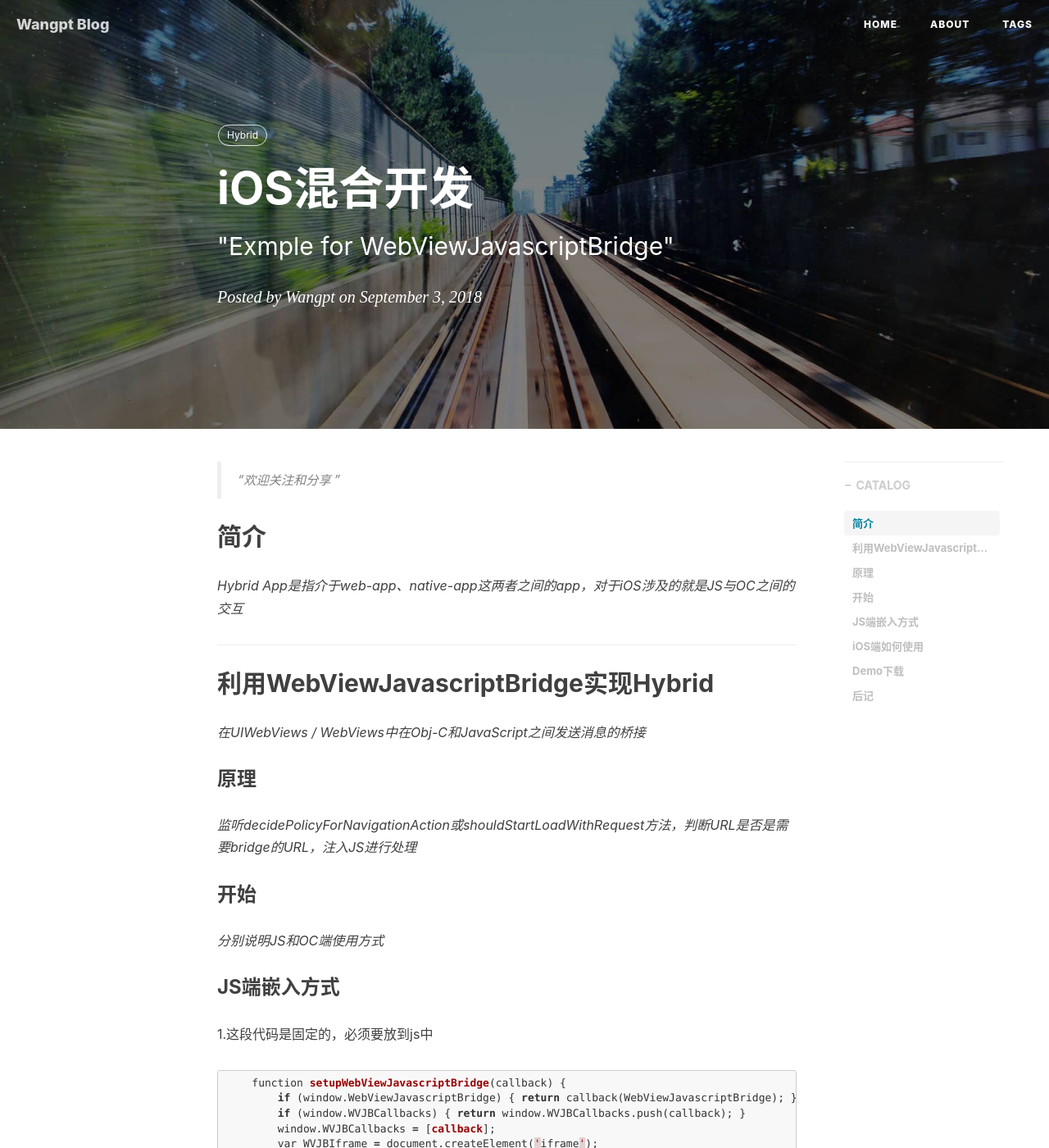
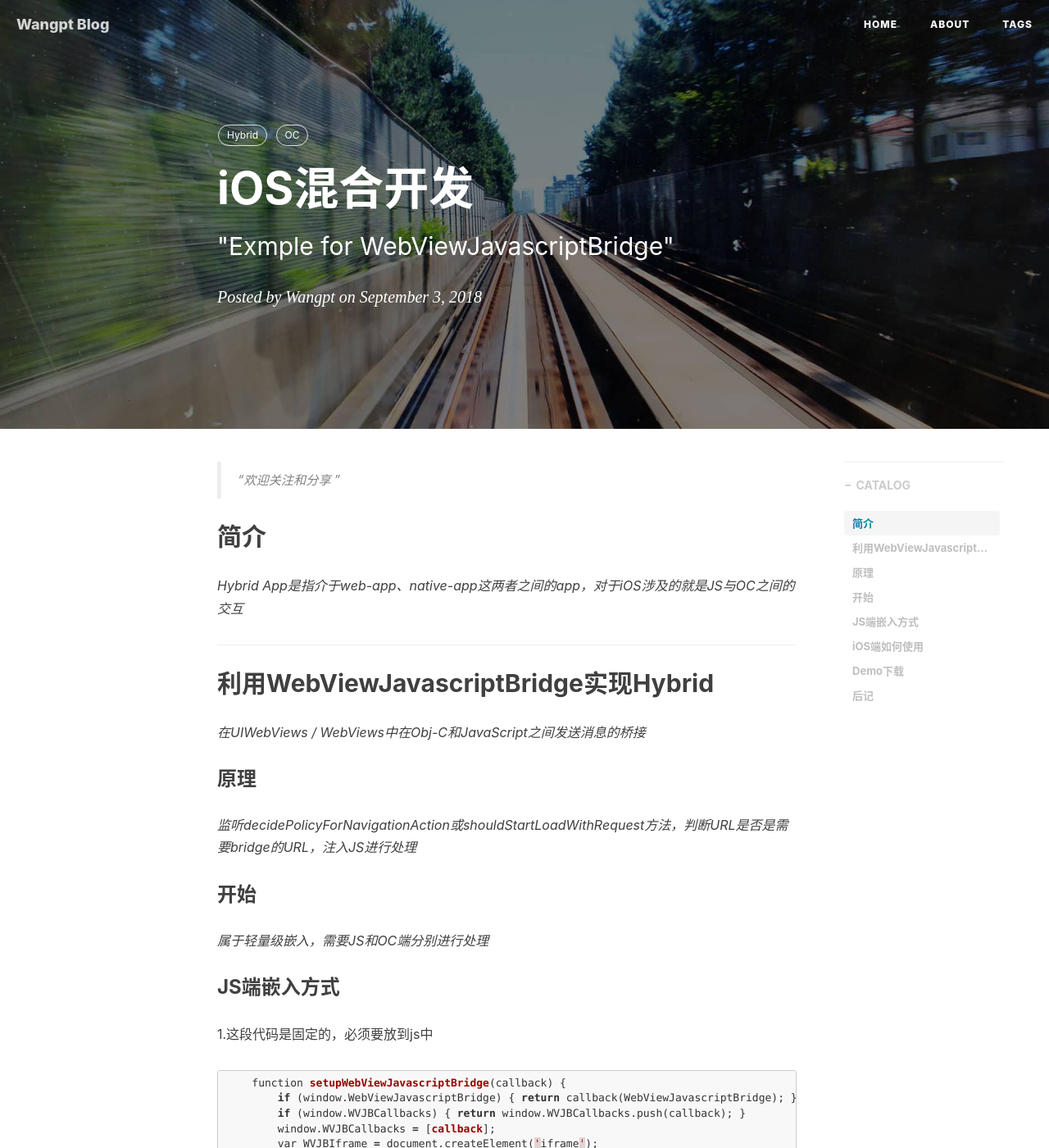
Before and after one commit to wangpt/wangpt.github.io, a Jekyll site: the page built from _posts/2018-09-03-hybrid-app.markdown, in a window 1280 px wide and 1400 px high. Shown: the whole window at 82% size. Built offline with Jekyll 4.4.1, drawn with Linux system fonts in a browser that asks for light colours; nearby versions of some CDN libraries; comment, search, counter and statistics services are not loaded.

Commit message:
change tags

```diff
--- a/_posts/2018-08-30-routes-mark.markdown
+++ b/_posts/2018-08-30-routes-mark.markdown
@@ -8,6 +8,7 @@ header-img: "img/post-bg-2015.jpg"
 catalog: true
 tags:
     - iOS
+    - OC
     - Route
 ---
 
--- a/_posts/2018-09-03-hybrid-app.markdown
+++ b/_posts/2018-09-03-hybrid-app.markdown
@@ -8,6 +8,8 @@ header-img: "img/post-bg-2015.jpg"
 catalog: true
 tags:
     - Hybrid
+    - OC
+
 ---
 
 > “欢迎关注和分享 ”
@@ -23,7 +25,7 @@ tags:
 ### 原理
 *监听decidePolicyForNavigationAction或shouldStartLoadWithRequest方法，判断URL是否是需要bridge的URL，注入JS进行处理*
 ### 开始
-*分别说明JS和OC端使用方式*
+*属于轻量级嵌入，需要JS和OC端分别进行处理*
 ### JS端嵌入方式
 1.这段代码是固定的，必须要放到js中
 
```
